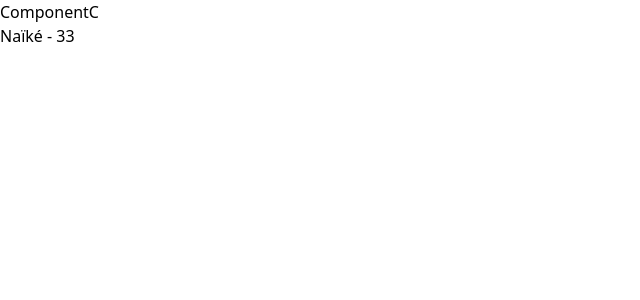
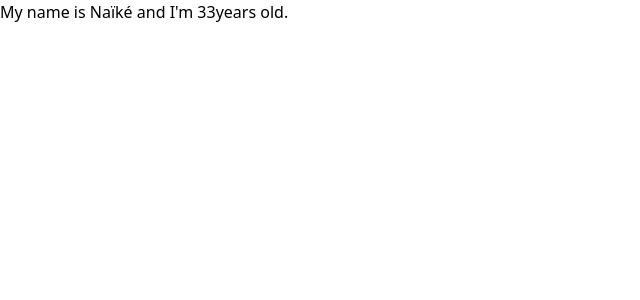
Before and after one commit to naike-drame-codelab/react-intro, a React (Create React App) app: page / in a window 1280 px wide. Shown: the top 300 px of the page, without its empty margins (0-640 px from the left). Built offline with nearby package versions, Linux system fonts and the light colour scheme.

Commit message:
useContext

```diff
--- a/src/components/ComponentC.jsx
+++ b/src/components/ComponentC.jsx
@@ -1,24 +1,15 @@
+import { useContext } from 'react';
 import {Data, Data1} from '../App';
 
 const ComponentC = () => {
+  const name = useContext(Data);
+  const age = useContext(Data1);
+
   return (
-    <Data.Consumer>
-      {(name) => {
-        return (
-          <Data1.Consumer>
-            {(age) => {
-              return (
-                <>
-                  <h1>ComponentC</h1>
-                  <h2>{name} - {age}</h2>
-                </>
-              )
-            }}
-          </Data1.Consumer>
-        )}
-      }
-    </Data.Consumer>
+    <>
+      <h1>My name is {name} and I'm {age}years old.</h1>
+    </>
   )
 }
 
-export default ComponentC
+export default ComponentC;
```
